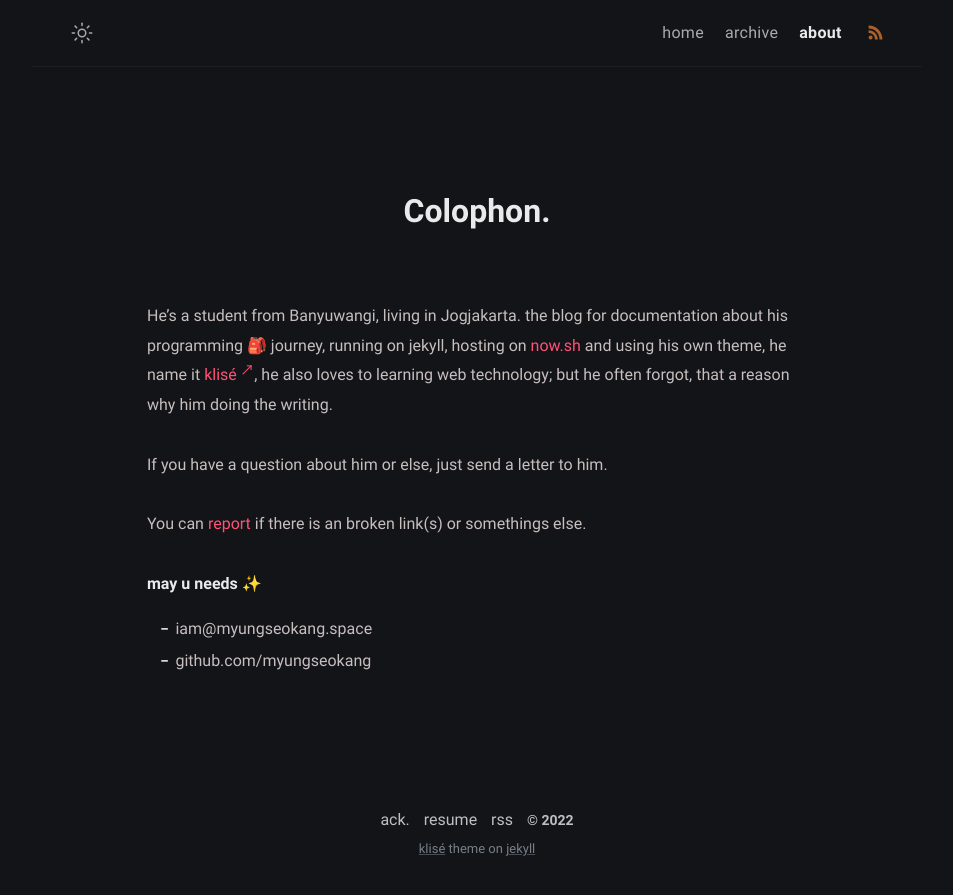
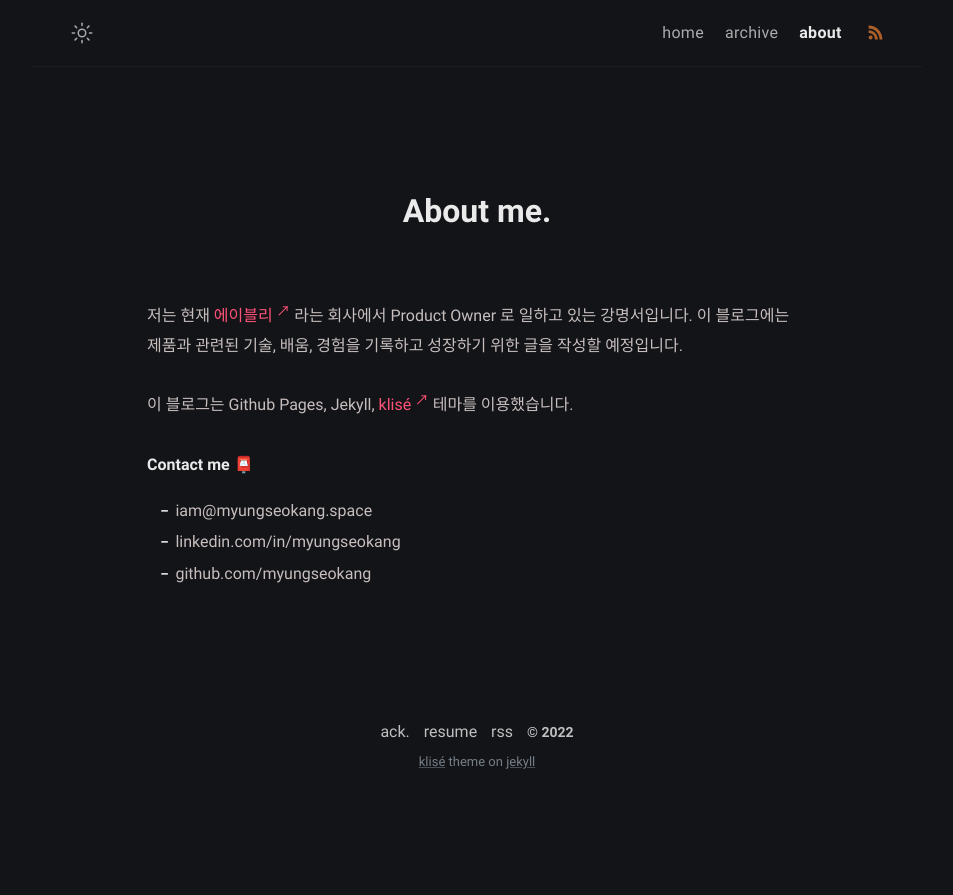
Before and after one commit to myungseokang/product, a Jekyll site: the page built from about.md, in a window 1280 px wide. Shown: the top 895 px of the page, without its empty margins (163-1116 px from the left). Built offline with Jekyll 4.4.1, drawn with Linux system fonts in a browser that asks for light colours.

Commit message:
Update about page

```diff
--- a/_config.yml
+++ b/_config.yml
@@ -20,6 +20,7 @@ author:
   twitter: myungseokang # twitter username
   facebook: myungseokang7 # facebook username
   email: iam@myungseokang.space # email adress
+  linkedin: myungseokang # linkedin username
   avatar: /assets/img/avatar.jpg # change with your own avatar
 
 # URL settings
--- a/about.md
+++ b/about.md
@@ -1,18 +1,17 @@
 ---
-title: Colophon
+title: About me
 permalink: /about/
 layout: page
-excerpt: Hello peeps, I'm student of computer science from Banyuwangi, living in Jogjakarta. This blog for documentation about my programming journey, running on jekyll, hosting on netlify and using my own simple theme.
+excerpt: 제품과 관련된 기술, 배움, 경험을 기록하고 성장하기 위한 블로그입니다.
 comments: false
 ---
 
-He's a student from Banyuwangi, living in Jogjakarta. the blog for documentation about his programming 🎒 journey, running on jekyll, hosting on [now.sh](http://now.sh) and using his own theme, he name it <a href="https://github.com/piharpi/jekyll-klise" target="_blank" rel="noopener">klisé</a>, he also loves to learning web technology; but he often forgot, that a reason why him doing the writing.
+저는 현재 <a href="https://a-bly.com/" target="_blank">에이블리</a> 라는 회사에서 Product Owner 로 일하고 있는 강명서입니다. 이 블로그에는 제품과 관련된 기술, 배움, 경험을 기록하고 성장하기 위한 글을 작성할 예정입니다.
 
-If you have a question about him or else, just send a letter to him.
+이 블로그는 Github Pages, Jekyll, <a href="https://github.com/piharpi/jekyll-klise" target="_blank">klisé</a> 테마를 이용했습니다.
 
-You can [report](http://github.com/piharpi/jekyll-klise/issues/new) if there is an broken link(s) or somethings else.
-
-**may u needs ✨**
+**Contact me 📮**
 
 - {{ site.author.email }}
+- linkedin.com/in/{{ site.author.linkedin }}
 - github.com/{{ site.author.github }}
```
